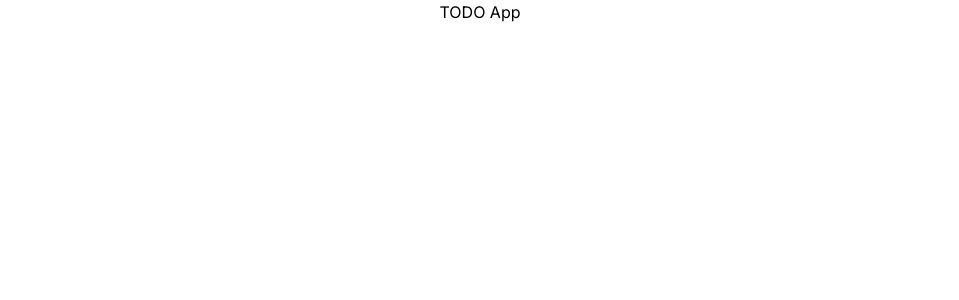
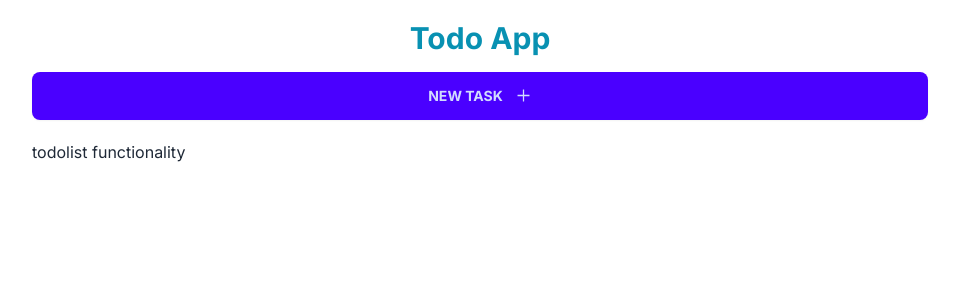
Before and after one commit to justvelio/todo-app, a Next.js app in the folder todo-app/: page / in a window 1280 px wide. Shown: the top 300 px of the page, without its empty margins (160-1119 px from the left). Built offline with nearby package versions, Linux system fonts and the light colour scheme.

Commit message:
create button for adding new tasks

```diff
--- /dev/null
+++ b/todo-app/app/Components/AddTask.tsx
@@ -0,0 +1,10 @@
+import { AiOutlinePlus } from "react-icons/ai";
+
+export default function AddTask() {
+    return (
+        <div>
+            <button className="btn btn-primary w-full border-none text-center font-bold">NEW TASK <AiOutlinePlus className="ml-1 mb-0.5" size={17}/></button>
+        </div>
+
+    )
+}
--- /dev/null
+++ b/todo-app/app/Components/TodoList.tsx
@@ -0,0 +1,7 @@
+export default function TodoList() {
+    return (
+        <div>
+            todolist functionality
+        </div>
+    )
+}
--- a/todo-app/app/page.tsx
+++ b/todo-app/app/page.tsx
@@ -1,7 +1,14 @@
+import AddTask from "./Components/AddTask";
+import TodoList from "./Components/TodoList";
+
 export default function Home() {
   return (
-    <main>
-      <h1 className="text-center">TODO App</h1>
+    <main className="max-w-4xl mx-auto">
+      <div className="text-center my-5 flex flex-col gap-4">
+        <h1 className="font-bold text-3xl text-cyan-600">Todo App</h1>
+        <AddTask />
+      </div>
+      <TodoList />
     </main>
   )
 }
--- a/todo-app/package.json
+++ b/todo-app/package.json
@@ -11,7 +11,8 @@
   "dependencies": {
     "next": "14.1.0",
     "react": "^18",
-    "react-dom": "^18"
+    "react-dom": "^18",
+    "react-icons": "^5.0.1"
   },
   "devDependencies": {
     "@types/node": "^20",
--- a/todo-app/tailwind.config.ts
+++ b/todo-app/tailwind.config.ts
@@ -15,6 +15,6 @@ const config: Config = {
       },
     },
   },
-  plugins: [],
+  plugins: [require("daisyui")],
 };
 export default config;
```
Also changed, not shown: 1 other file (tests, documents, lock files or other folders).
